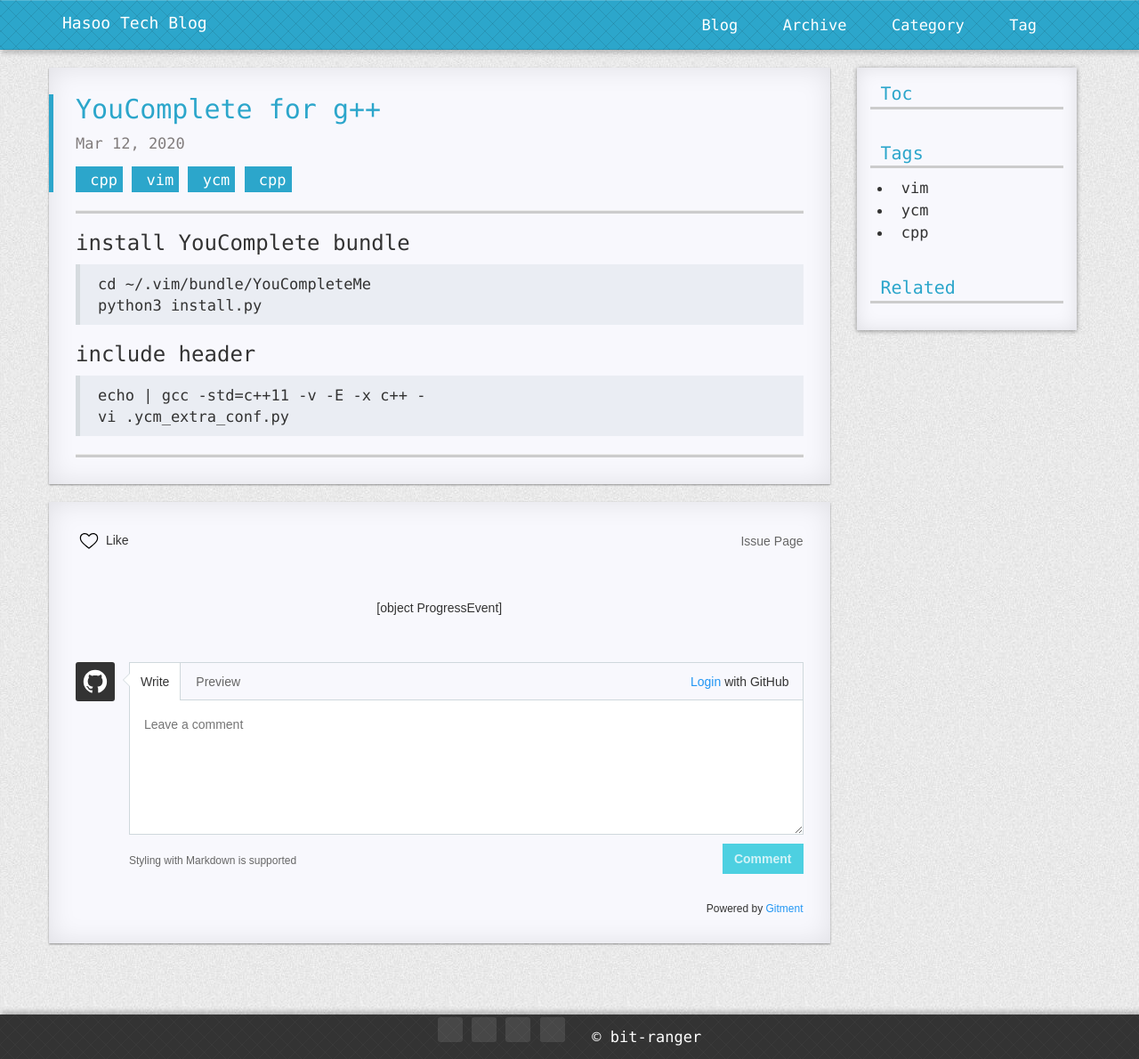
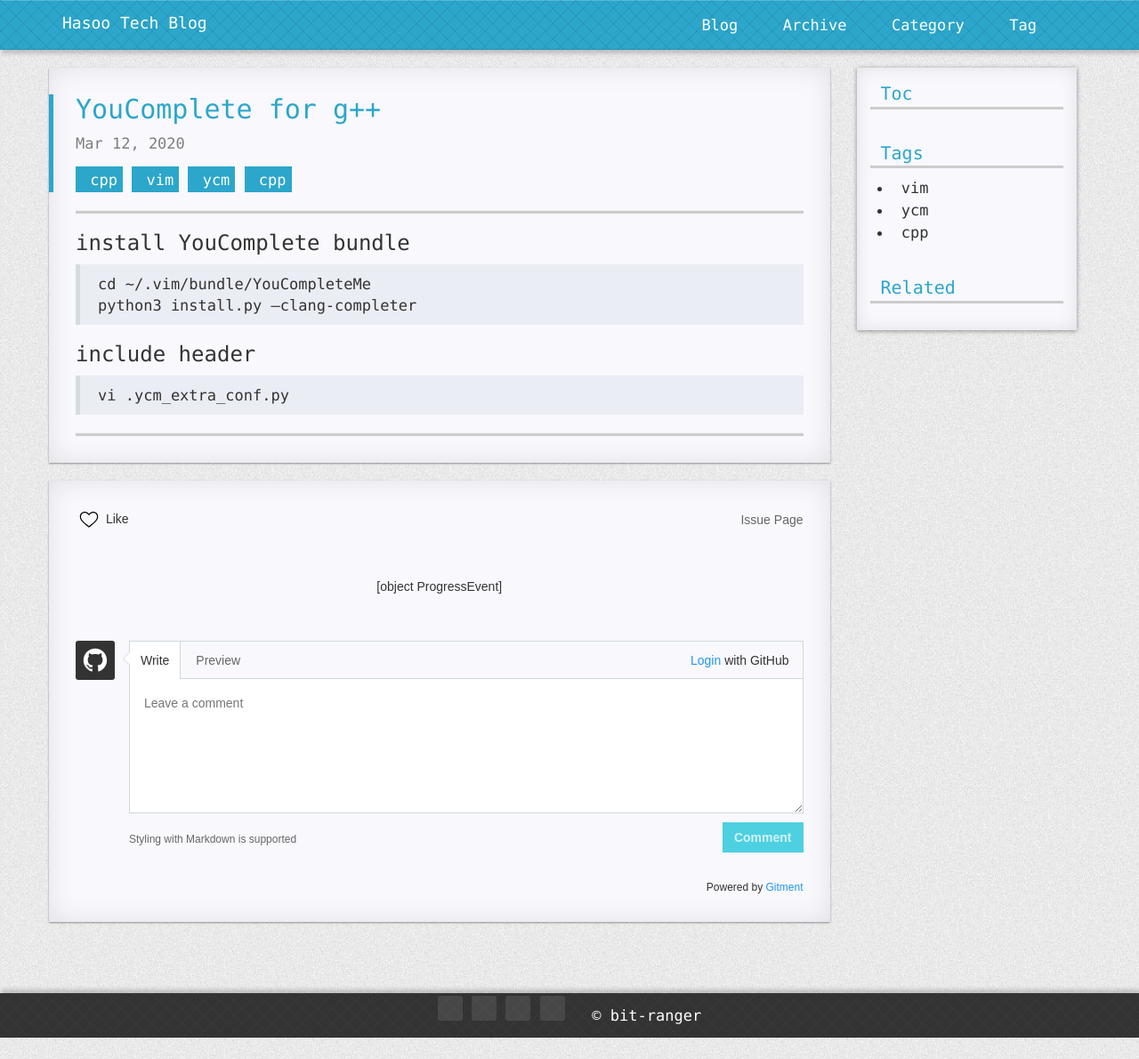
Before and after one commit to Hasoo/Hasoo.github.io, a Jekyll site: the page built from _posts/2020-03-12-ycm.md, in a window 1280 px wide. Shown: the whole page at 89% size. Built offline with Jekyll 4.4.1, drawn with Linux system fonts in a browser that asks for light colours; nearby versions of some CDN libraries; comment, search, counter and statistics services are not loaded; a style sheet for code colours, icons or effects is not loaded.

Commit message:
Update 2020-03-12-ycm.md

```diff
--- a/_posts/2020-03-12-ycm.md
+++ b/_posts/2020-03-12-ycm.md
@@ -7,8 +7,7 @@ categories: cpp
 
 ### install YouComplete bundle
 > cd ~/.vim/bundle/YouCompleteMe
-> python3 install.py
+> python3 install.py --clang-completer
 
 ### include header
-> echo | gcc -std=c++11 -v -E -x c++ -
 > vi .ycm\_extra\_conf.py
```
